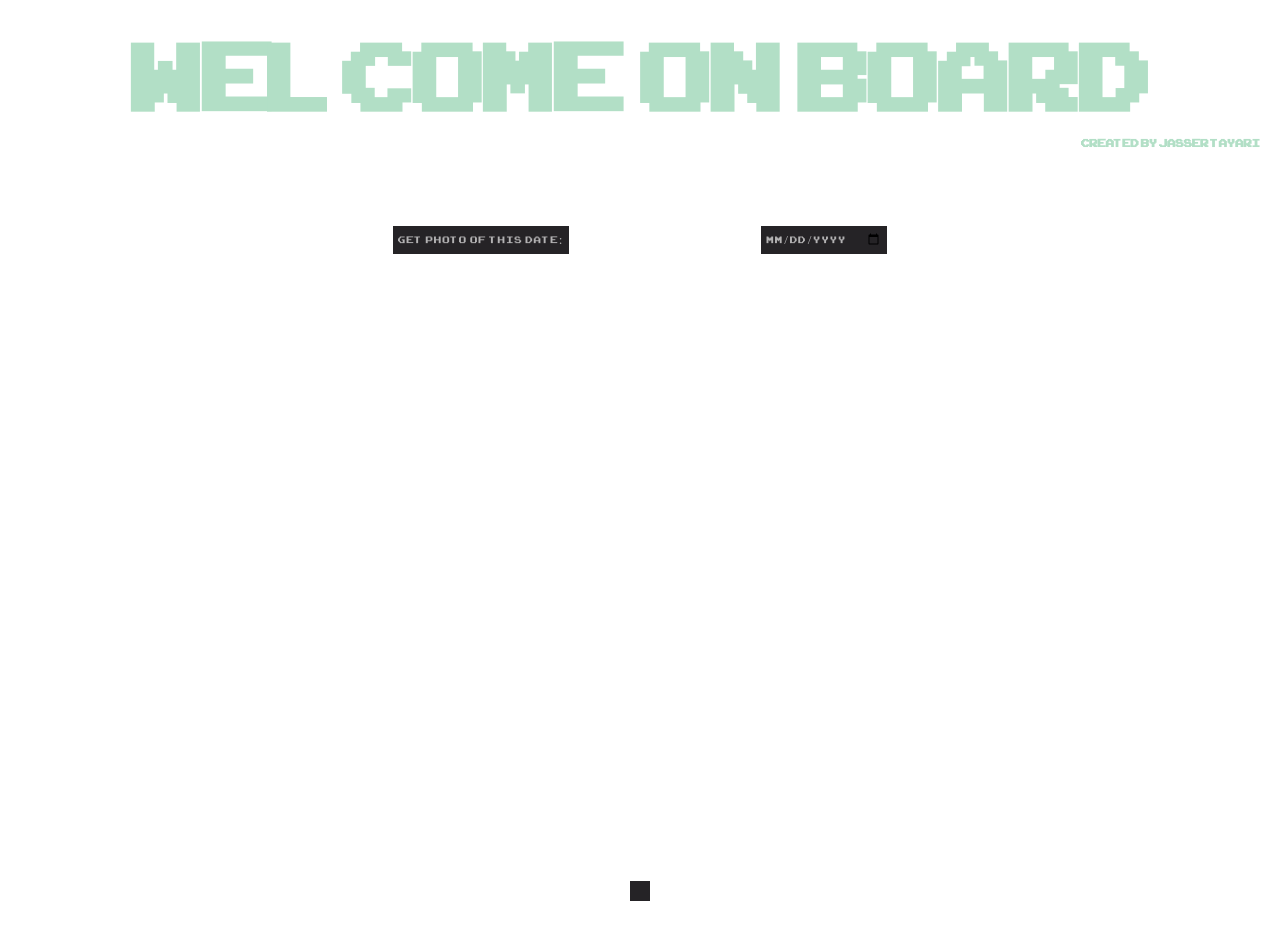
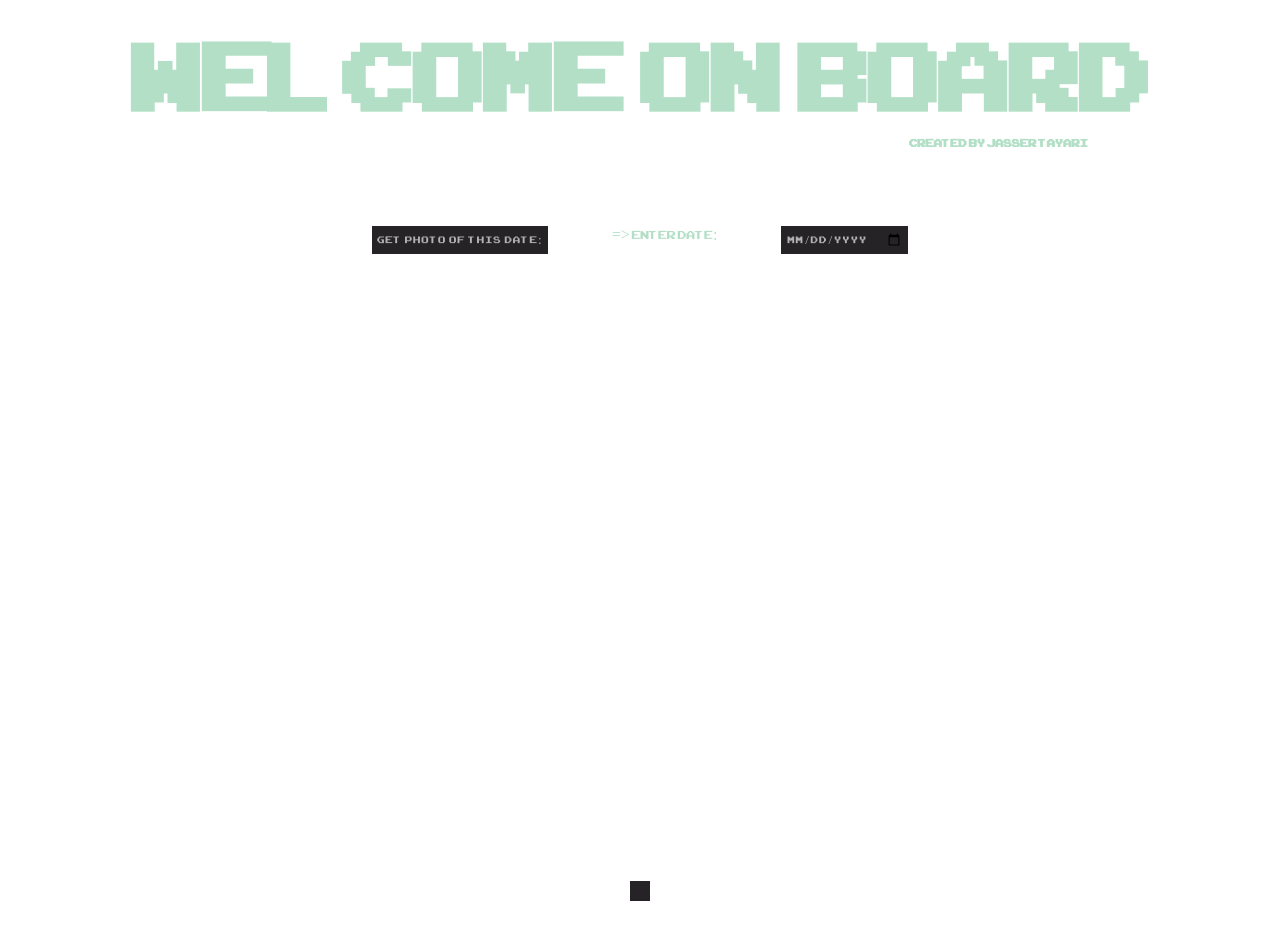
Before and after one commit to JasserTayari101/tayarispace, a plain HTML site: page index.html in a window 1280 px wide. Drawn offline with Linux system fonts and the light colour scheme.

Commit message:
minor styling changes

```diff
--- a/index.html
+++ b/index.html
@@ -16,8 +16,8 @@
     <main>
 
         <div class="input-single">
-            <button type="button" id="getPic">Get Photo of this date: </button>
-            <input type="date" name="" value="" id="date">
+            <button type="button" id="getPic">Get Photo of this date: </button> <span>=> Enter Date:</span>
+            <input type="date" name="" id="date" value="">
         </div>
         <section class="output">
             <h2 id="output-title"></h2>
--- a/style.scss
+++ b/style.scss
@@ -33,14 +33,17 @@ body{
     content: "Created by Jasser Tayari";
     position: absolute;
     bottom: -5px;
-    right: 20px;
+    right: 15vw;
     font-size: 15px;
 }
 .input-single{
     // text-align: center;
     display: flex;
     justify-content: center;
-    gap: 15vw;
+    gap: 5vw;
+    span{
+        color: $mainColor;
+    }
     button,input{
         padding: 5px;
         letter-spacing: 1px;
@@ -73,6 +76,10 @@ body{
         color:rgb(76, 243, 42);
         margin-bottom: 4vh;
     }
+    #output-image{
+        max-width: 80vw;
+        max-height: 80vw;
+    }
     #explanation{
         letter-spacing: 1px;
         padding: 10px;
```
Also changed, not shown: style.css, 1 other file.
